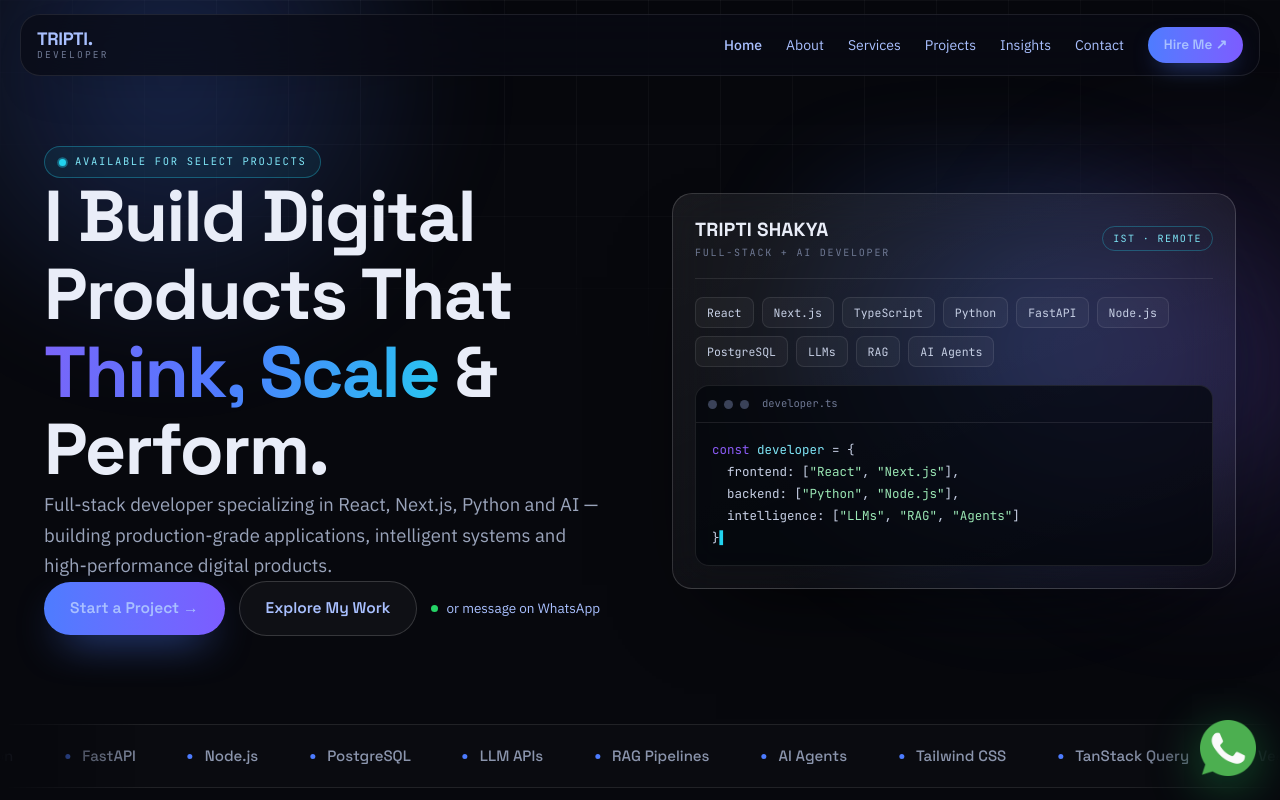
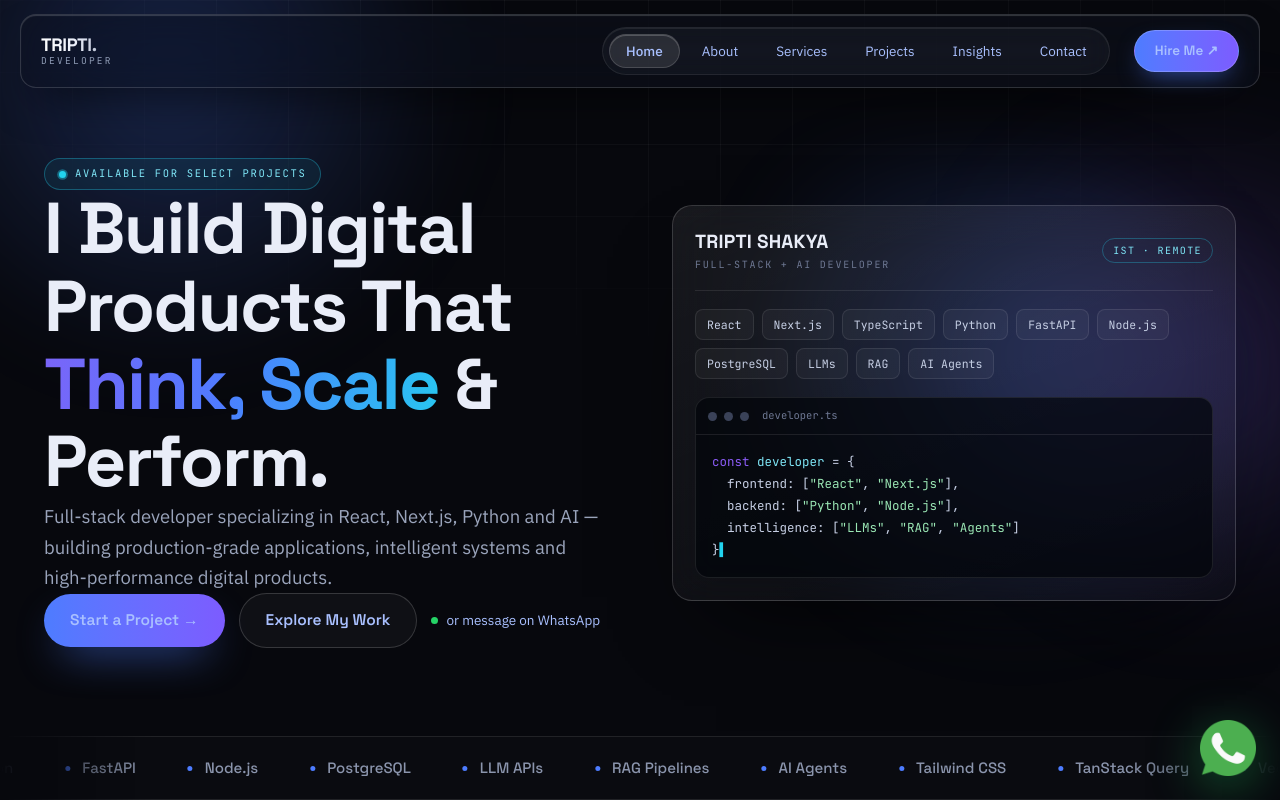
Before and after one commit to niks-nikhil-anand/Tripti-SAAS-Sale-webiste, a Next.js app: page / in a window 1280 px wide. Shown: the top 800 px of the page. Built offline with nearby package versions, Linux system fonts and the light colour scheme; no server answers.

Commit message:
feat: add Header layout component with desktop navigation and mobile menu

```diff
--- a/components/layout/Header.tsx
+++ b/components/layout/Header.tsx
@@ -1,4 +1,3 @@
-"use me";
 "use client";
 
 import { useState } from "react";
@@ -15,18 +14,18 @@ export function Header() {
   return (
     <div className="sticky top-0 z-[60] p-3.5 sm:px-4">
       <header
-        className="max-w-[1240px] mx-auto border border-[var(--line)] rounded-[var(--r-lg)] bg-[rgba(9,11,20,0.72)] backdrop-blur-xl shadow-[0_18px_50px_-28px_rgba(0,0,0,0.9)] transition-all duration-300"
+        className="max-w-[1240px] mx-auto border border-white/15 rounded-2xl bg-[rgba(13,17,28,0.55)] backdrop-blur-2xl backdrop-saturate-150 shadow-[inset_0_1px_1px_0_rgba(255,255,255,0.18),0_20px_50px_-20px_rgba(0,0,0,0.8)] transition-all duration-300"
       >
-        <div className="flex items-center justify-between gap-6 px-4 py-3">
+        <div className="flex items-center justify-between gap-6 px-5 py-3">
           <Link
             href="/"
             onClick={closeMenu}
-            className="mr-auto flex flex-col leading-none text-[var(--ink)] hover:opacity-90"
+            className="mr-auto flex flex-col leading-none text-[var(--ink)] hover:opacity-90 transition-opacity"
           >
-            <span className="font-['Space_Grotesk'] font-bold text-[18px] tracking-[-0.02em]">
+            <span className="font-['Space_Grotesk'] font-bold text-[18px] tracking-[-0.02em] bg-gradient-to-r from-white via-[#e9edf8] to-[#9aa4bb] bg-clip-text text-transparent">
               TRIPTI.
             </span>
-            <span className="font-['JetBrains_Mono'] text-[9.5px] tracking-[0.24em] text-[var(--faint)] uppercase mt-0.5">
+            <span className="font-['JetBrains_Mono'] text-[9.5px] tracking-[0.24em] text-[#8e9bb4] uppercase mt-0.5">
               Developer
             </span>
           </Link>
@@ -34,60 +33,65 @@ export function Header() {
           {/* Desktop Nav */}
           <nav
             aria-label="Primary"
-            className="nav-desktop hidden md:flex items-center gap-6"
+            className="nav-desktop hidden md:flex items-center gap-1.5 bg-white/[0.03] border border-white/[0.08] p-1.5 rounded-full backdrop-blur-md shadow-[inset_0_1px_0_rgba(255,255,255,0.08)]"
           >
             <Link
               href="/"
-              className={`text-[14px] ${
-                pathname === "/" ? "text-[var(--ink)] font-medium" : "text-[var(--dim)]"
-              } hover:text-[var(--ink)] transition-colors`}
+              className={`px-4 py-1.5 rounded-full text-[13.5px] transition-all duration-200 ${
+                pathname === "/"
+                  ? "bg-white/10 text-white font-medium shadow-[inset_0_1px_0_rgba(255,255,255,0.2)] border border-white/15"
+                  : "text-[var(--dim)] hover:text-white hover:bg-white/[0.06]"
+              }`}
             >
               Home
             </Link>
             <Link
               href="/#about"
-              className="text-[14px] text-[var(--dim)] hover:text-[var(--ink)] transition-colors"
+              className="px-4 py-1.5 rounded-full text-[13.5px] text-[var(--dim)] hover:text-white hover:bg-white/[0.06] transition-all duration-200"
             >
               About
             </Link>
             <Link
               href="/services/react"
-              className={`text-[14px] ${
-                pathname.startsWith("/services") ? "text-[var(--ink)] font-medium" : "text-[var(--dim)]"
-              } hover:text-[var(--ink)] transition-colors`}
+              className={`px-4 py-1.5 rounded-full text-[13.5px] transition-all duration-200 ${
+                pathname.startsWith("/services")
+                  ? "bg-white/10 text-white font-medium shadow-[inset_0_1px_0_rgba(255,255,255,0.2)] border border-white/15"
+                  : "text-[var(--dim)] hover:text-white hover:bg-white/[0.06]"
+              }`}
             >
               Services
             </Link>
             <Link
               href="/#projects"
-              className="text-[14px] text-[var(--dim)] hover:text-[var(--ink)] transition-colors"
+              className="px-4 py-1.5 rounded-full text-[13.5px] text-[var(--dim)] hover:text-white hover:bg-white/[0.06] transition-all duration-200"
             >
               Projects
             </Link>
             <Link
               href="/#insights"
-              className="text-[14px] text-[var(--dim)] hover:text-[var(--ink)] transition-colors"
+              className="px-4 py-1.5 rounded-full text-[13.5px] text-[var(--dim)] hover:text-white hover:bg-white/[0.06] transition-all duration-200"
             >
               Insights
             </Link>
             <Link
               href="/#contact"
-              className="text-[14px] text-[var(--dim)] hover:text-[var(--ink)] transition-colors"
+              className="px-4 py-1.5 rounded-full text-[13.5px] text-[var(--dim)] hover:text-white hover:bg-white/[0.06] transition-all duration-200"
             >
               Contact
             </Link>
-            <Link
-              href="/hire-me"
-              className="inline-flex items-center gap-1.5 px-4 py-2 rounded-full font-['Space_Grotesk'] font-semibold text-[13.5px] text-white bg-gradient-to-r from-[#4d7cff] to-[#7c5cff] shadow-[0_10px_26px_-12px_rgba(77,124,255,0.85)] hover:shadow-[0_14px_34px_-12px_rgba(124,92,255,0.95)] hover:-translate-y-0.5 transition-all"
-            >
-              Hire Me ↗
-            </Link>
           </nav>
+
+          <Link
+            href="/hire-me"
+            className="hidden md:inline-flex items-center gap-1.5 px-5 py-2.5 rounded-full font-['Space_Grotesk'] font-semibold text-[13.5px] text-white bg-gradient-to-r from-[#4d7cff] to-[#7c5cff] border border-white/20 shadow-[0_10px_26px_-10px_rgba(77,124,255,0.7)] hover:shadow-[0_14px_34px_-10px_rgba(124,92,255,0.9)] hover:scale-105 active:scale-95 transition-all"
+          >
+            Hire Me ↗
+          </Link>
 
           {/* Mobile Burger Button */}
           <button
             type="button"
-            className="nav-burger md:hidden flex items-center gap-2.5 px-3.5 py-2 min-h-[44px] border border-[var(--line2)] rounded-full bg-[var(--glass)] text-[var(--ink)] font-['Space_Grotesk'] text-[13px] cursor-pointer hover:bg-[var(--glass2)]"
+            className="nav-burger md:hidden flex items-center gap-2.5 px-4 py-2 min-h-[42px] border border-white/15 rounded-full bg-white/[0.06] text-white font-['Space_Grotesk'] text-[13px] cursor-pointer hover:bg-white/10 backdrop-blur-md transition-all"
             aria-label="Toggle navigation menu"
             aria-expanded={menuOpen}
             onClick={toggleMenu}
@@ -104,30 +108,30 @@ export function Header() {
         {menuOpen && (
           <nav
             aria-label="Mobile"
-            className="nav-drawer md:hidden border-t border-[var(--line)] px-4 pt-2.5 pb-4.5 grid gap-1 animate-in fade-in slide-in-from-top-2 duration-200"
+            className="nav-drawer md:hidden border-t border-white/10 px-5 pt-3 pb-5 grid gap-1.5 animate-in fade-in slide-in-from-top-2 duration-200 bg-white/[0.02] backdrop-blur-xl"
           >
             <Link
               href="/"
               onClick={closeMenu}
-              className="py-3.5 min-h-[48px] font-['Space_Grotesk'] font-semibold text-[20px] text-[var(--ink)] border-b border-[var(--line)] flex items-center"
+              className="py-3 px-3 rounded-xl font-['Space_Grotesk'] font-semibold text-[18px] text-[var(--ink)] hover:bg-white/[0.06] flex items-center transition-all"
             >
               Home
             </Link>
             <Link
               href="/services/react"
               onClick={closeMenu}
-              className="py-3.5 min-h-[48px] font-['Space_Grotesk'] font-semibold text-[20px] text-[var(--ink)] border-b border-[var(--line)] flex items-center"
+              className="py-3 px-3 rounded-xl font-['Space_Grotesk'] font-semibold text-[18px] text-[var(--ink)] hover:bg-white/[0.06] flex items-center transition-all"
             >
               React Development
             </Link>
             <Link
               href="/hire-me"
               onClick={closeMenu}
-              className="py-3.5 min-h-[48px] font-['Space_Grotesk'] font-semibold text-[20px] text-[#a9c0ff] border-b border-[var(--line)] flex items-center"
+              className="py-3 px-3 rounded-xl font-['Space_Grotesk'] font-semibold text-[18px] text-[#a9c0ff] hover:bg-white/[0.06] flex items-center transition-all"
             >
               Hire Me ↗
             </Link>
-            <span className="pt-3 text-[12px] text-[var(--faint)]">
+            <span className="pt-3 px-3 text-[12px] text-[var(--faint)]">
               Full-Stack & AI Engineering Portfolio
             </span>
           </nav>
```
